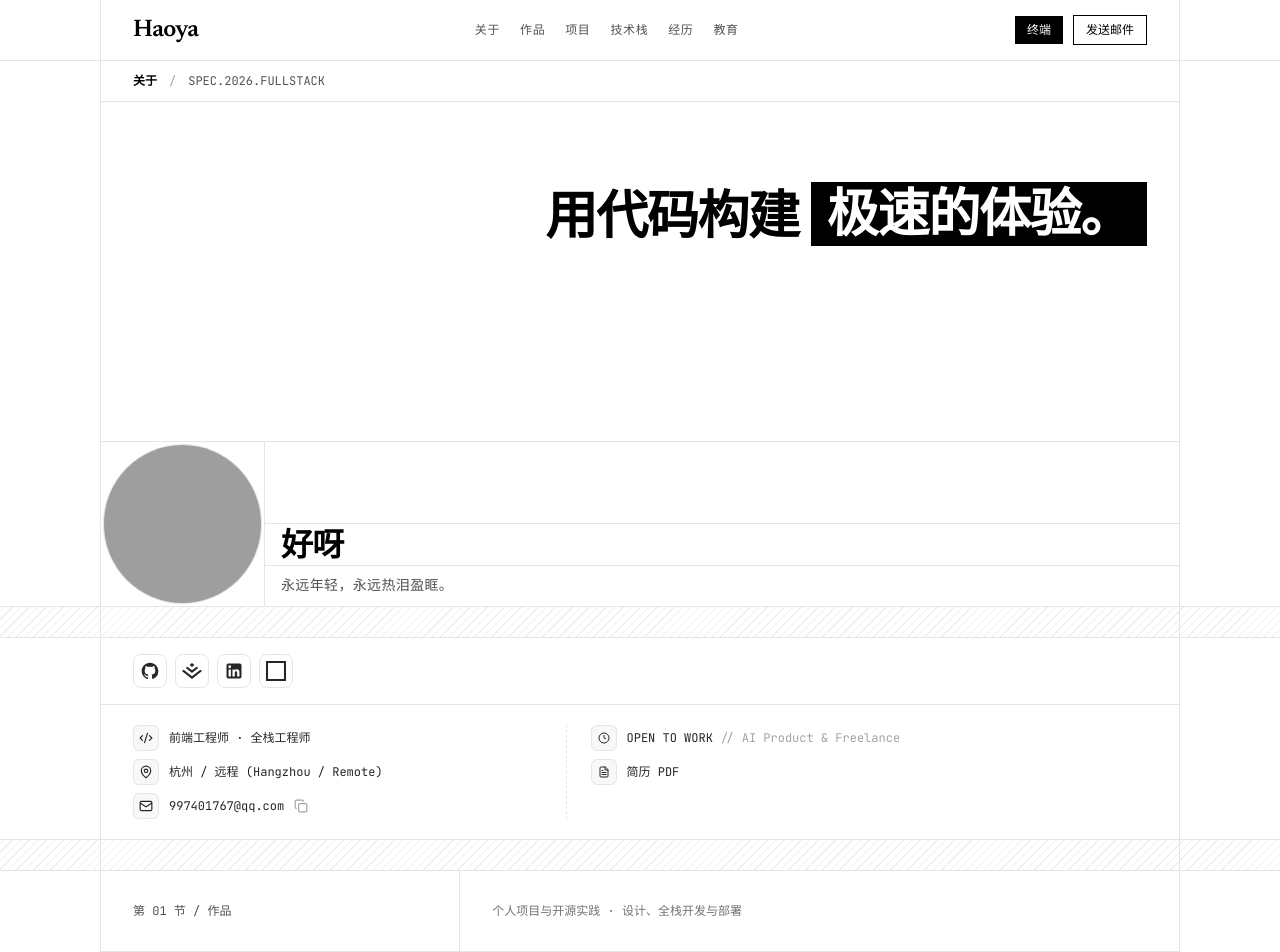
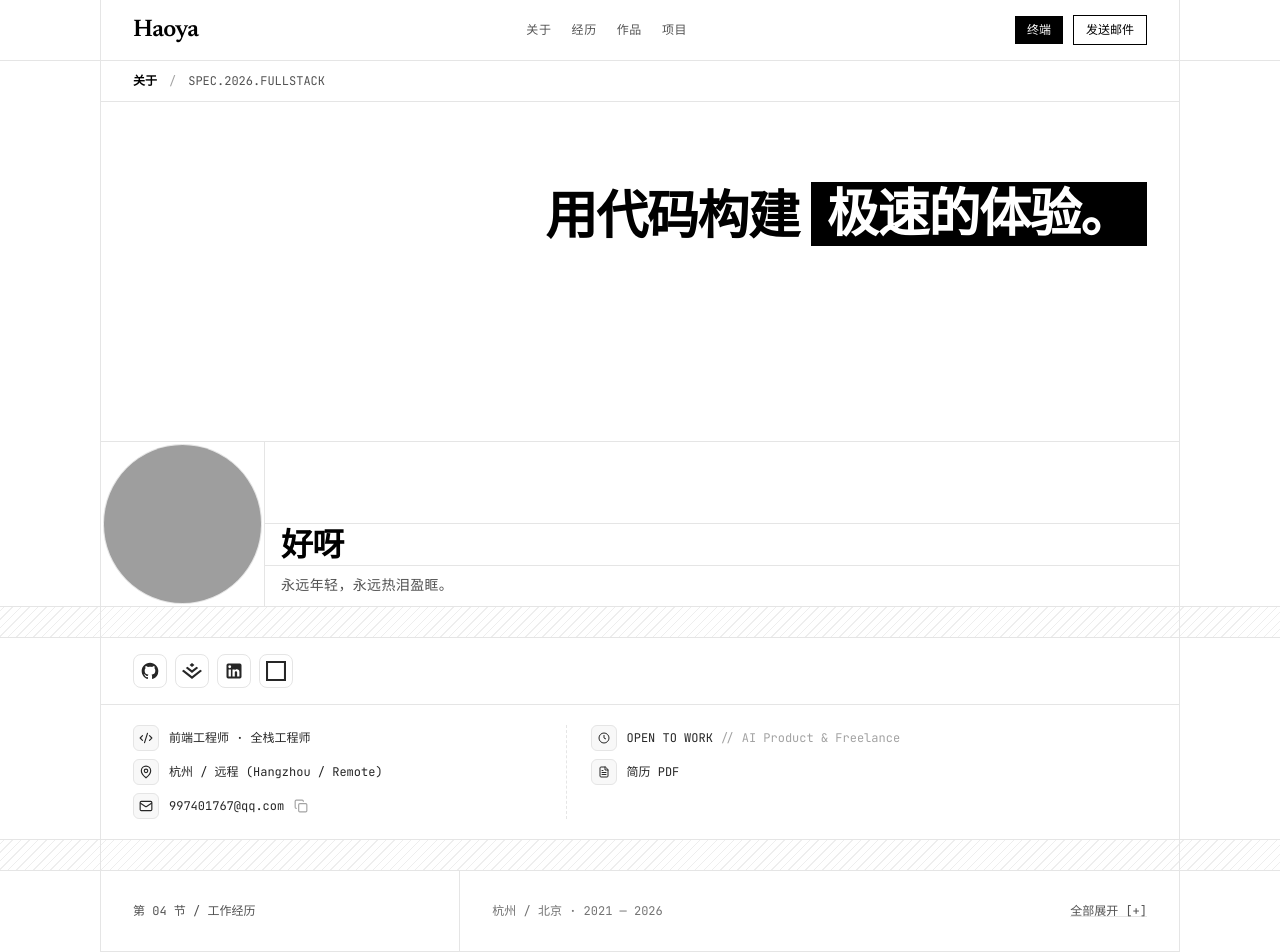
Before and after one commit to Happyileaf/about-me-profile, a Next.js app: page /v2 in a window 1280 px wide. Shown: the top 952 px of the page. Built offline with nearby package versions, Linux system fonts and the light colour scheme; grey boxes are pictures that could not be loaded.

Commit message:
refactor(v2): 调整页面模块顺序并修正标签名称
调整首页模块的展示顺序，将经历、作品、项目、教育等模块重新排列
同时修正 Chronology 和 Education 组件的标签文本，使其更准确

```diff
--- a/app/v2/components/Chronology.tsx
+++ b/app/v2/components/Chronology.tsx
@@ -33,7 +33,7 @@ export const Chronology: React.FC = () => {
         <div className="grid grid-cols-1 md:grid-cols-12 border-b border-[#e5e5e5]">
           <div className="md:col-span-4 p-6 md:p-8 border-b md:border-b-0 md:border-r border-[#e5e5e5] flex items-center justify-between">
             <span className="text-xs font-mono text-[#525252]">
-              第 04 节 / 经历
+              第 04 节 / 工作经历
             </span>
           </div>
           <div className="md:col-span-8 p-6 md:p-8 flex flex-wrap items-center justify-between text-xs font-mono text-[#737373] gap-2">
--- a/app/v2/components/Education.tsx
+++ b/app/v2/components/Education.tsx
@@ -15,7 +15,7 @@ export const Education: React.FC = () => {
         <div className="grid grid-cols-1 md:grid-cols-12 border-b border-[#e5e5e5]">
           <div className="md:col-span-4 p-6 md:p-8 border-b md:border-b-0 md:border-r border-[#e5e5e5] flex items-center justify-between">
             <span className="text-xs font-mono text-[#525252]">
-              第 05 节 / 教育
+              第 05 节 / 教育经历
             </span>
           </div>
           <div className="md:col-span-8 p-6 md:p-8 flex items-center justify-between text-xs font-mono text-[#737373]">
--- a/app/v2/components/Header.tsx
+++ b/app/v2/components/Header.tsx
@@ -17,11 +17,9 @@ export const Header: React.FC<HeaderProps> = ({
 
   const navLinks = [
     { href: '#top', label: '关于' },
+    { href: '#experience', label: '经历' },
     { href: '#works', label: '作品' },
     { href: '#project', label: '项目' },
-    { href: '#taxonomy', label: '技术栈' },
-    { href: '#experience', label: '经历' },
-    { href: '#education', label: '教育' },
   ];
 
   return (
--- a/app/v2/page.tsx
+++ b/app/v2/page.tsx
@@ -80,15 +80,15 @@ export default function V2Home() {
           <SectionDivider />
           <ProfileCard />
           <SectionDivider />
+          <Chronology />
+          <SectionDivider />
+          <Education />
+          <SectionDivider />
+          <Taxonomy />
+          <SectionDivider />
           <Works />
           <SectionDivider />
           <ProjectExperiences />
-          <SectionDivider />
-          <Taxonomy />
-          <SectionDivider />
-          <Chronology />
-          <SectionDivider />
-          <Education />
           <SectionDivider />
           {/* 笔记模块暂时下线：屏蔽渲染，恢复时取消注释即可
           <FieldNotes />
```
